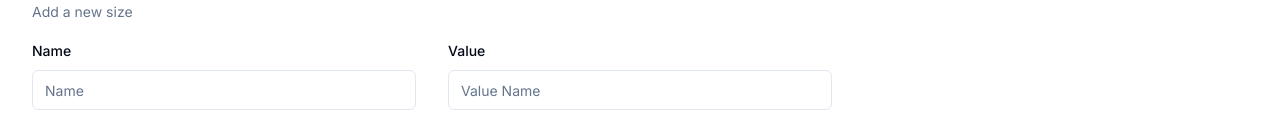
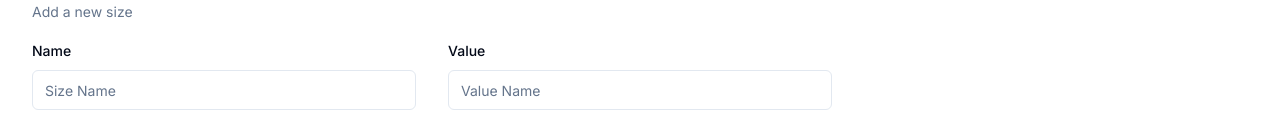
Before and after one commit to KhoeLe/cms-ecommerce-admin, a Next.js app: page /1/sizes/1 in a window 1280 px wide. Shown: the part 123-263 px from the top of the page. Built offline with nearby package versions, Linux system fonts and the light colour scheme; no server answers; the database is empty; sample sign-in values are in the browser's storage.

Commit message:
#fix :  change label name

```diff
--- a/app/(dashboard)/[storeId]/(routes)/sizes/[sizeId]/components/SizeForm.tsx
+++ b/app/(dashboard)/[storeId]/(routes)/sizes/[sizeId]/components/SizeForm.tsx
@@ -147,7 +147,7 @@ function SizeForm({ initialData }: Props) {
                                     <FormControl>
                                         <Input
                                             disabled={loading}
-                                            placeholder="Name"
+                                            placeholder="Size Name"
                                             {...field}
                                         />
                                     </FormControl>
```
